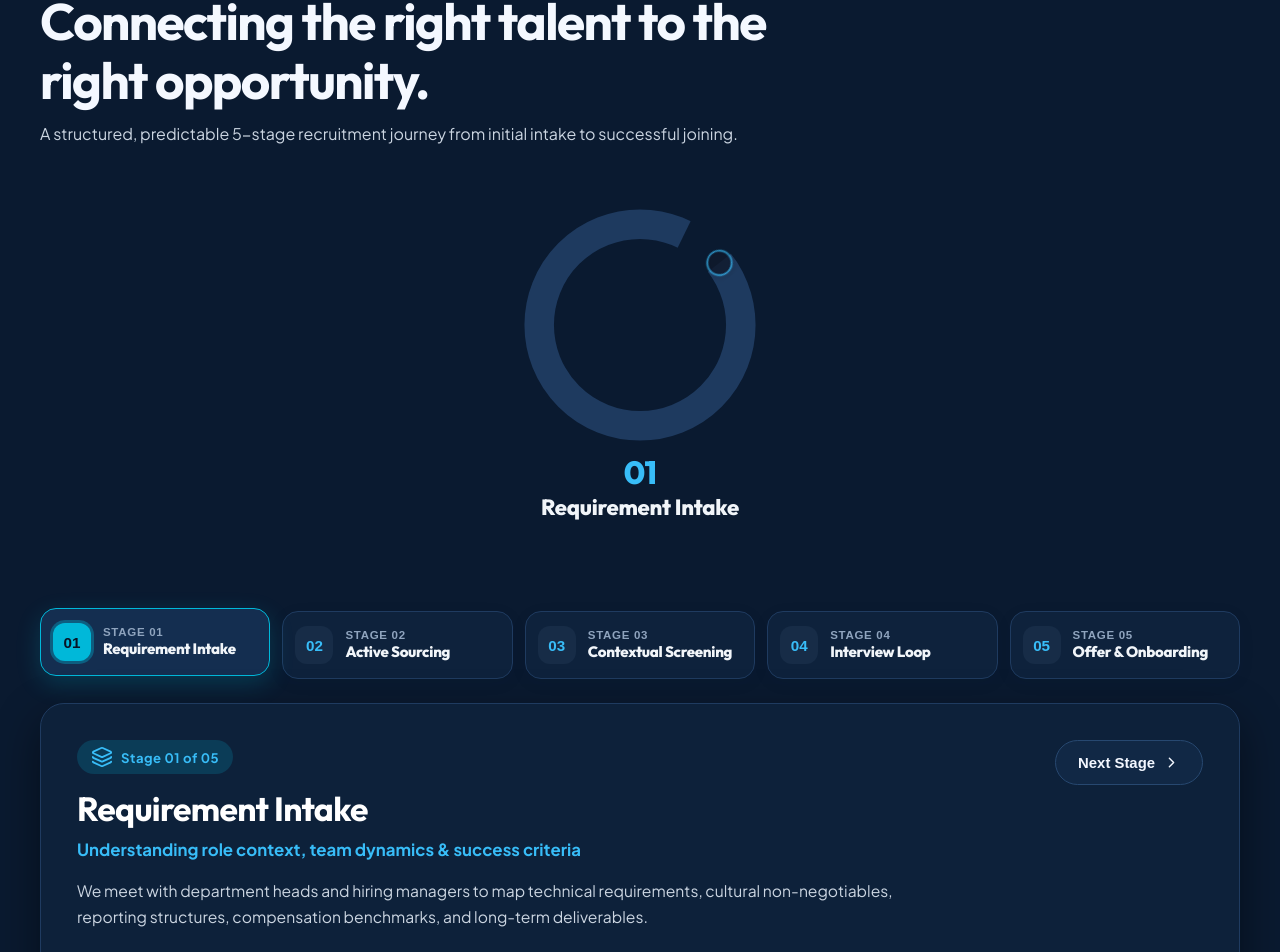
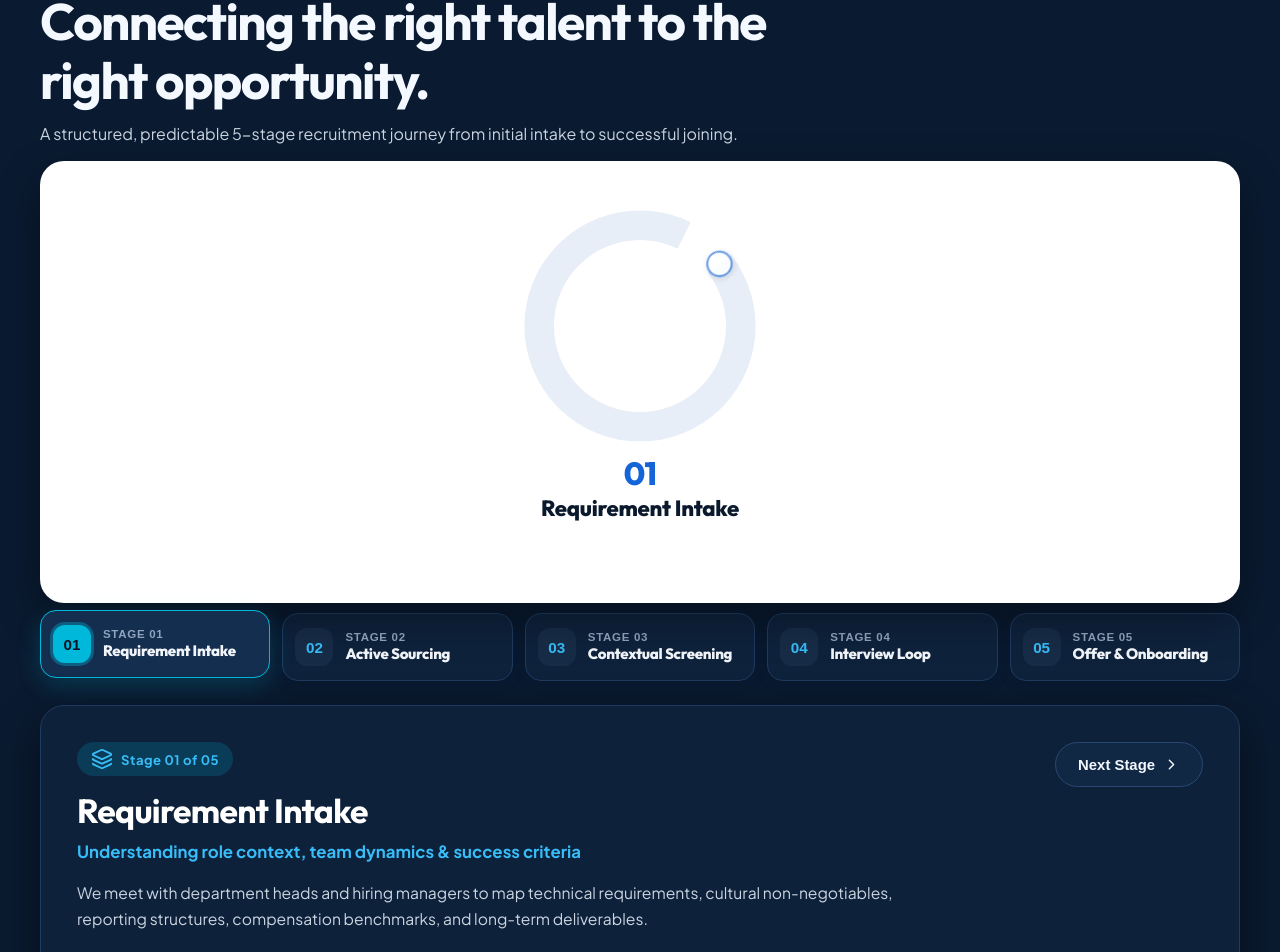
Before and after one commit to oryenzatalentservices-coder/Oryenza-Talent-Services, a React (Vite) app in the folder frontend/: page / in a window 1280 px wide. Shown: the part 3697-4649 px from the top of the page. Built offline with nearby package versions, Linux system fonts and the light colour scheme; no server answers.

Commit message:
style(process): enforce pristine white background and high-contrast typography across animation

```diff
--- a/frontend/public/assets/process_journey.html
+++ b/frontend/public/assets/process_journey.html
@@ -8,48 +8,26 @@
 <title>Oryenza 5-Stage Recruitment Journey Animation</title>
 <link href="https://fonts.googleapis.com/css2?family=Outfit:wght@600;700;800&family=Plus+Jakarta+Sans:wght@500;600;700;800&display=swap" rel="stylesheet">
 <style>
-/* Base Light Theme Tokens (Matches Oryenza Official Brand Identity) */
+/* Pure Clean White Aesthetic - Maximum Contrast & Brand Legibility */
 :root,
-html[data-theme="light"] {
+html,
+body {
   --bg: #ffffff;
   --text: #0b192c;
   --num: #1565d8;
-  --track: #dce6f3;
+  --track: #e8eef7;
   --glow: #27b5ff;
   --beam: #1f6bff;
   --pulse: #00b8d9;
   --runner-bg: #ffffff;
   --runner-border: #1565d8;
   --bubble-bg: #ffffff;
-  --bubble-border: #bfe3ff;
+  --bubble-border: #cbd5e1;
   --bubble-text: #0b192c;
-  --bubble-shadow: 0 10px 28px rgba(11, 25, 44, 0.12);
+  --bubble-shadow: 0 8px 24px rgba(11, 25, 44, 0.10);
 }
 
-/* Inside embedded light parent with .pale-section */
-html.in-iframe[data-theme="light"] {
-  --bg: #f4f7fb;
-}
-
-/* Dark Theme Tokens (Matches .pale-section #0a1a30 in dark mode) */
-:root[data-theme="dark"],
-html.oryenza-dark {
-  --bg: #0a1a30;
-  --text: #f1f5f9;
-  --num: #38bdf8;
-  --track: #1e3a5f;
-  --glow: #38bdf8;
-  --beam: #1565d8;
-  --pulse: #38bdf8;
-  --runner-bg: #0f172a;
-  --runner-border: #38bdf8;
-  --bubble-bg: #0f172a;
-  --bubble-border: #334155;
-  --bubble-text: #f1f5f9;
-  --bubble-shadow: 0 12px 32px rgba(0, 0, 0, 0.5);
-}
-
-/* Print Mode: High-Contrast Clean White for Document/PDF Printouts */
+/* Print Mode */
 @media print {
   html, body {
     background: #ffffff !important;
@@ -80,11 +58,6 @@ html.oryenza-dark {
     -webkit-mask: none !important;
     transform: none !important;
   }
-}
-
-html.oryenza-dark #tk,
-html[data-theme="dark"] #tk {
-  filter: url(#logo-glow);
 }
 
 * {
@@ -300,56 +273,17 @@ svg {
 </div>
 
 <script>
-// Live theme synchronization with parent document or standalone controls
+// Enforce pristine white background & optimal high-contrast typography
 function syncTheme() {
   try {
-    const urlParams = new URLSearchParams(window.location.search);
-    const themeParam = urlParams.get('theme');
-
-    let isDark = false;
-    if (themeParam === 'dark') {
-      isDark = true;
-    } else if (themeParam === 'light') {
-      isDark = false;
-    } else if (window.parent && window.parent !== window && window.parent.document) {
-      // Embedded inside parent application: strictly follow parent site state
-      const parentDoc = window.parent.document.documentElement;
-      isDark = parentDoc.classList.contains('oryenza-dark') || parentDoc.getAttribute('data-theme') === 'dark';
-    } else {
-      // Standalone direct preview: default to light brand theme unless localStorage specifies dark
-      const local = localStorage.getItem('oryenza_theme');
-      isDark = (local === 'dark');
-    }
-
-    const isInIframe = window.parent && window.parent !== window;
-    if (isInIframe) {
-      document.documentElement.classList.add('in-iframe');
-    } else {
-      document.documentElement.classList.remove('in-iframe');
-    }
-
-    if (isDark) {
-      document.documentElement.setAttribute('data-theme', 'dark');
-      document.documentElement.classList.add('oryenza-dark');
-    } else {
-      document.documentElement.setAttribute('data-theme', 'light');
-      document.documentElement.classList.remove('oryenza-dark');
-    }
-  } catch (e) {
     document.documentElement.setAttribute('data-theme', 'light');
-  }
+    document.documentElement.classList.remove('oryenza-dark');
+    document.documentElement.style.background = '#ffffff';
+    if (document.body) document.body.style.background = '#ffffff';
+  } catch (e) {}
 }
 
 syncTheme();
-
-try {
-  if (window.parent && window.parent !== window && window.parent.document) {
-    const observer = new MutationObserver(syncTheme);
-    observer.observe(window.parent.document.documentElement, { attributes: true, attributeFilter: ['class', 'data-theme'] });
-  }
-} catch (e) {}
-
-window.addEventListener('storage', syncTheme);
 
 // Complete Stage Metadata for ALL Steps (01 to 06)
 const STAGES = [
--- a/frontend/src/components/ProcessSection.jsx
+++ b/frontend/src/components/ProcessSection.jsx
@@ -149,7 +149,7 @@ export default function ProcessSection() {
               allow="autoplay"
               loading="eager"
               src="/assets/process_journey.html"
-              style={{ background: "transparent" }}
+              style={{ background: "#ffffff" }}
               title="Oryenza 5-stage recruitment process journey animation"
             />
           </div>
--- a/frontend/src/styles/index.css
+++ b/frontend/src/styles/index.css
@@ -1253,17 +1253,21 @@ html.oryenza-dark .orbit-tag {
 /* 5-Stage Recruitment Journey Animation Showcase */
 .oryenza-final-process {
   margin-top: 0;
-  margin-bottom: 4px;
+  margin-bottom: 8px;
   position: relative;
-  background: transparent;
-  border: none;
-  box-shadow: none;
+  background: #ffffff;
+  border-radius: 24px;
+  border: 1px solid rgba(226, 232, 240, 0.9);
+  box-shadow: 0 10px 30px rgba(11, 25, 44, 0.04);
+  overflow: hidden;
 }
 
 html.oryenza-dark .oryenza-final-process {
-  background: transparent;
-  border: none;
-  box-shadow: none;
+  background: #ffffff;
+  border-radius: 24px;
+  border: 1px solid rgba(255, 255, 255, 0.15);
+  box-shadow: 0 16px 40px rgba(0, 0, 0, 0.35);
+  overflow: hidden;
 }
 
 .process-iframe-container {
```
